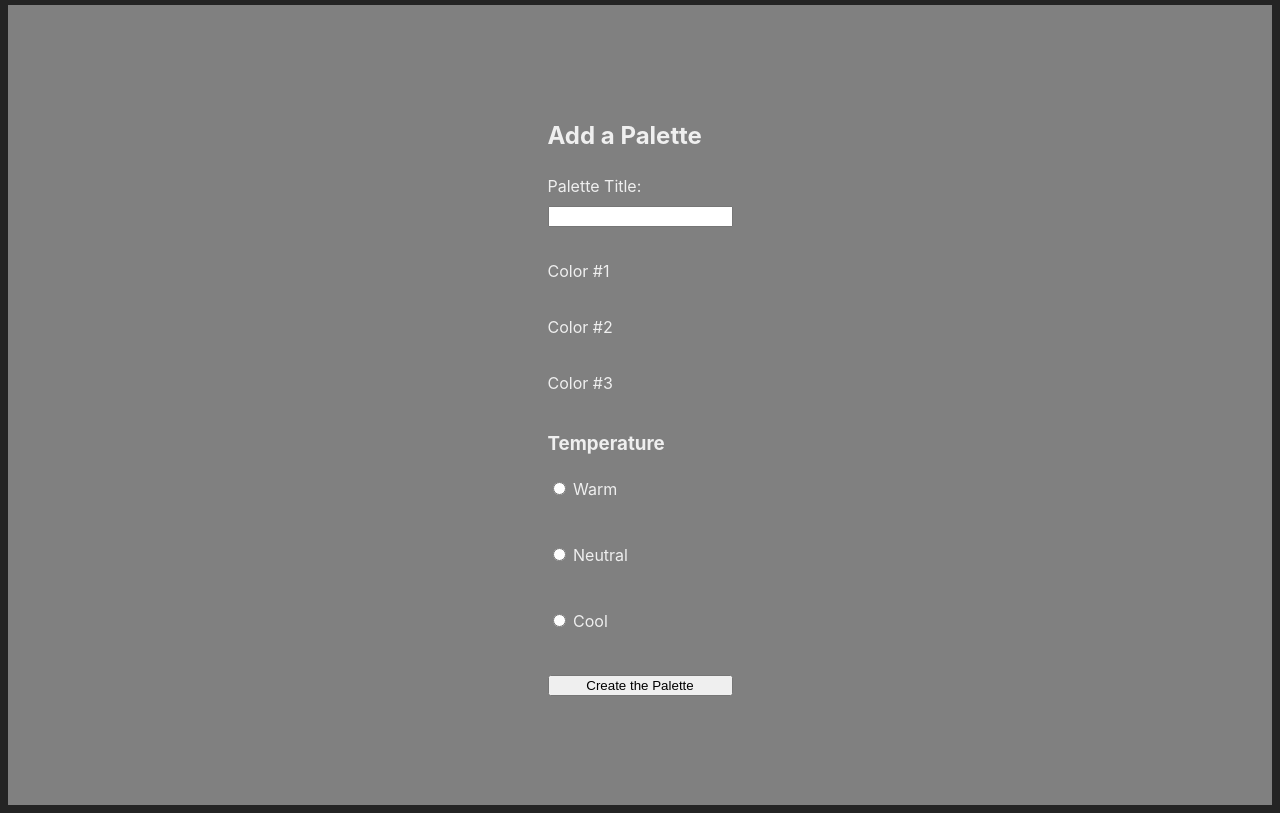
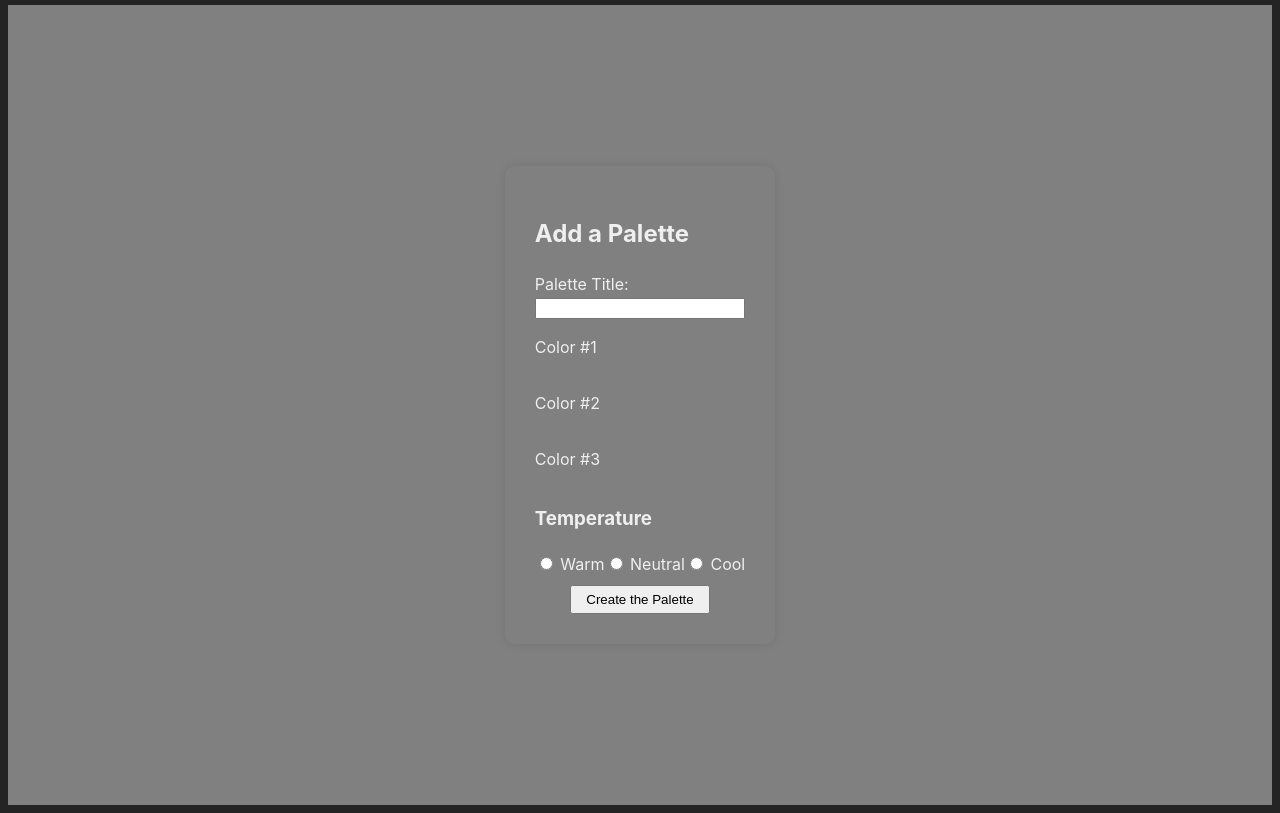
Before and after one commit to M10mo/Palette-Picker, a website built with Vite: page index.html in a window 1280 px wide. Shown: the part 86-899 px from the top of the page. Built offline with nearby package versions, Linux system fonts and the light colour scheme.

Commit message:
further css changes

```diff
--- a/index.html
+++ b/index.html
@@ -9,20 +9,17 @@
   <body>
     <h1>Palette Picker</h1>
     <main>
+      <div id="container">
         <form>
           <h2>Add a Palette</h2>
           <div id="'input-one" class="field"></div>
           <label for="Palette-title">Palette Title:</label>
-        <input
-          type="text"
-          name="Palette-title"
-          id="'Palette-title"
-          placeholder=""
-        />
+          <input type="text" name="Palette-title" id="'Palette-title" placeholder=""/>
           <p>Color #1</p>
           <p>Color #2</p>
           <p>Color #3</p>
           <h3>Temperature</h3>
+          <div id="options">
           <label>
             <input type="radio" name="options" value="option1" /> Warm
           </label>
@@ -35,8 +32,10 @@
             <input type="radio" name="options" value="option3" /> Cool
           </label>
           <br />
+        </div>
           <button type="submit">Create the Palette</button>
         </form>
+      </div>
       <div id="app"></div>
     </main>
     <script type="module" src="./src/main.js"></script>
--- a/src/style.css
+++ b/src/style.css
@@ -12,7 +12,6 @@
 }
 
 h1 {
-
 }
 
 main {
@@ -25,11 +24,12 @@ main {
   background-color: grey;
 }
 
-.container {
-  background-color: #fff;
-  padding: 20px;
-  border-radius: 8px;
+#container {
+  background-color: rgb(97, 94, 94) b8b;
+  padding: 30px;
+  border-radius: 10px;
   box-shadow: 0 0 10px rgba(0, 0, 0, 0.1);
+  max-height: auto; /* Set a fixed height for the container */
 }
 
 form {
@@ -38,10 +38,17 @@ form {
 }
 
 label {
-  margin-bottom: 8px; /* Add space between labels */
+  margin-bottom: 2px; /* Add space between labels */
 }
 
-input,
 button {
   margin-bottom: 16px; /* Add space between inputs and buttons */
+  width: 140px;
+  margin: auto;
+  padding: 5px;
 }
+
+#options {
+  display: flex;
+  margin-bottom: 7px;
+}
```
Lines whose indentation alone changed are shown as unchanged.
